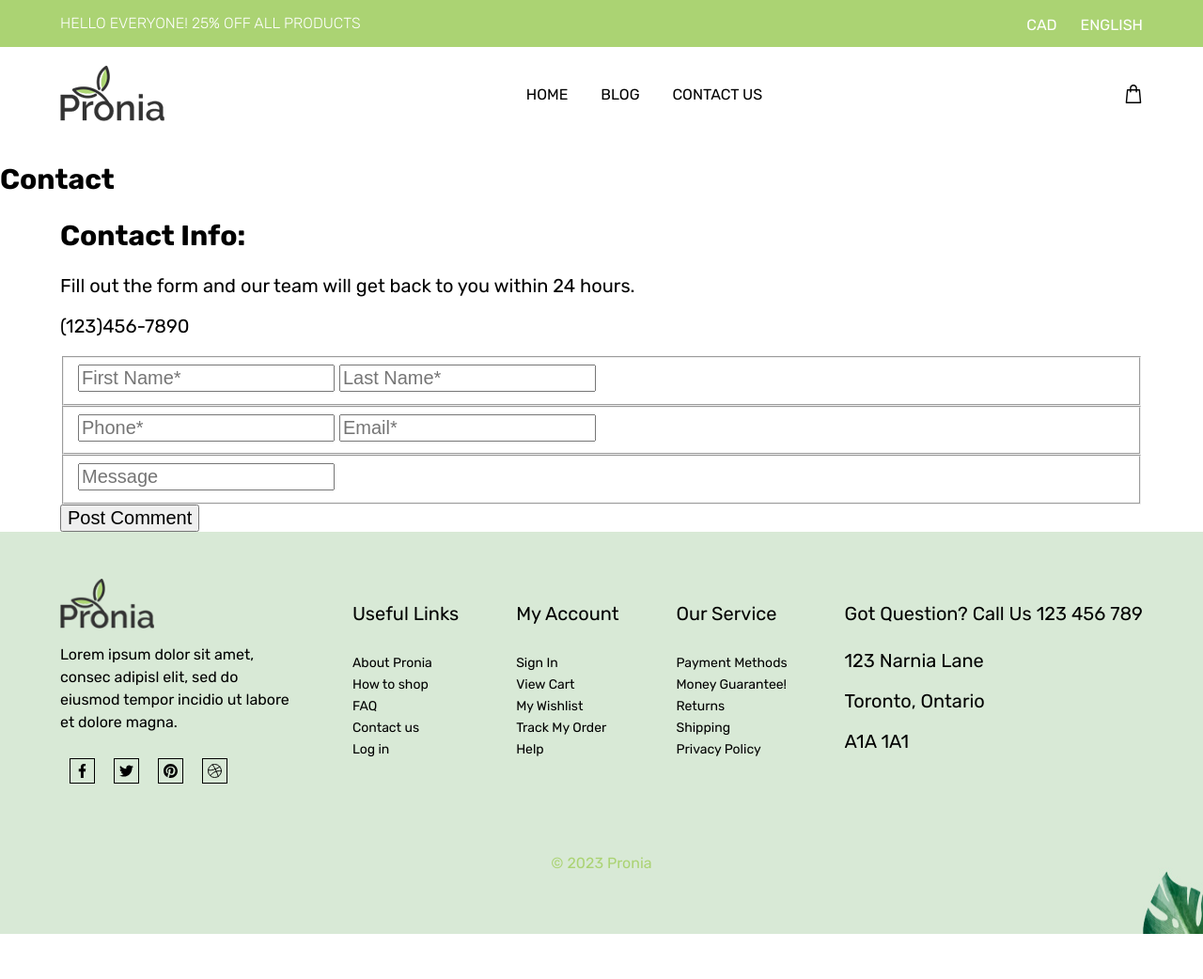
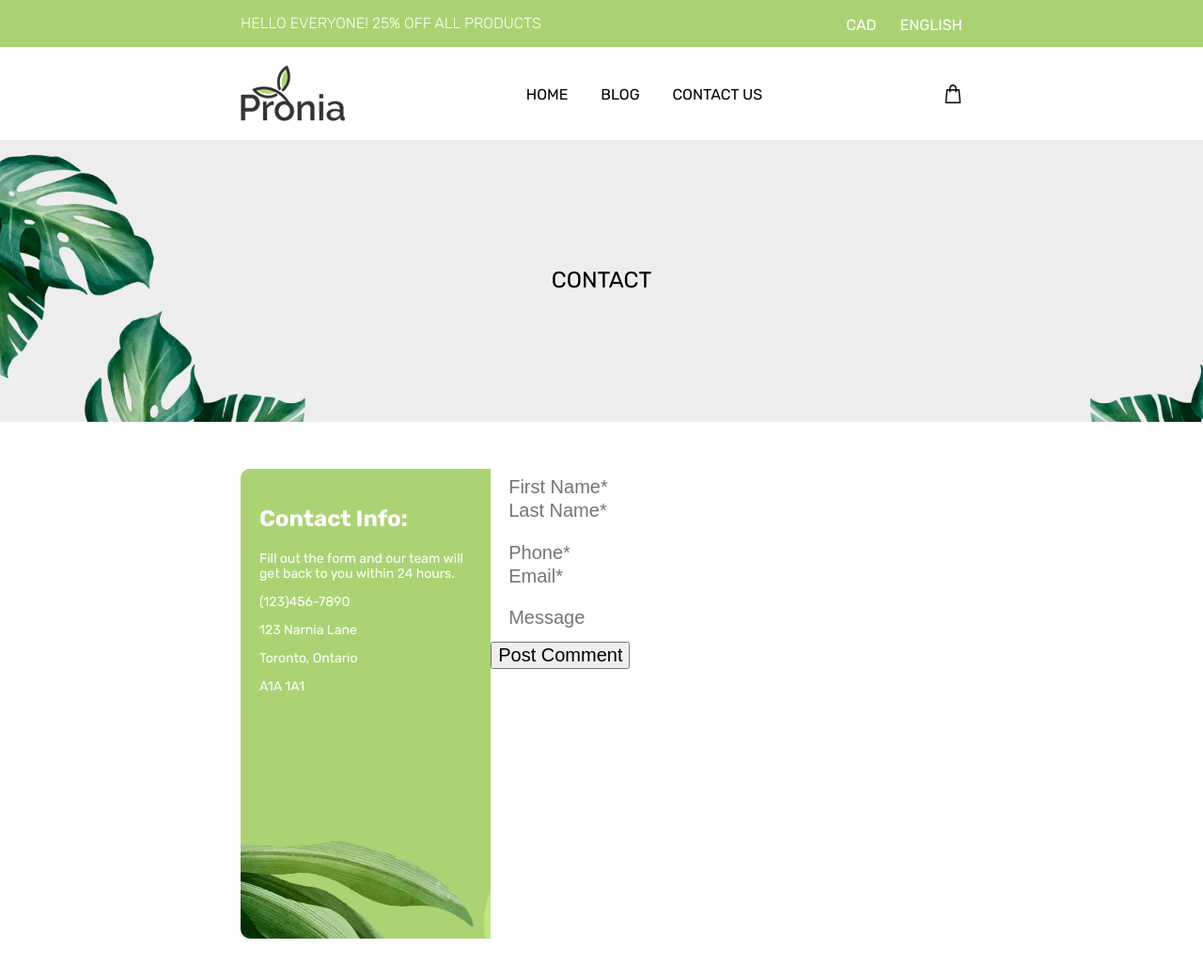
Before and after one commit to wilsonchoi90/wilson-choi-project-one, a plain HTML site: page contact.html in a window 1280 px wide. Shown: the top 1042 px of the page at 94% size. Before the commit the page ends 994 px from the top, so only its background shows below. Drawn offline with Linux system fonts and the light colour scheme.

Commit message:
added styling to contact page

```diff
--- a/contact.html
+++ b/contact.html
@@ -8,7 +8,7 @@
         <link rel="preconnect" href="https://fonts.googleapis.com">
         <link rel="preconnect" href="https://fonts.gstatic.com" crossorigin>
         <link href="https://fonts.googleapis.com/css2?family=Rubik:wght@300;400;500;700&display=swap" rel="stylesheet">
-        <link rel="stylesheet" href="./styles/contact.css">
+        <link rel="stylesheet" href="./styles/contact-style.css">
     <title>Pronia Plants</title>
 </head>
 <body>
@@ -55,17 +55,21 @@
     <main>
         <!-- Contact Banner -->
         <section class="contact-banner">
-            <h2>Contact</h2>
+            <div class="wrapper">
+                <h1>Contact</h1>
+            </div>
         </section>
 
         <!-- Contact Form -->
         <section class="contact-form">
-            <div class="wrapper contact">
+            <div class="wrapper contact-parent">
                 <div class="contact-info">
                     <h2>Contact Info:</h2>
                     <p>Fill out the form and our team will get back to you within 24 hours.</p>
                     <p>(123)456-7890</p>
-                    <p></p>
+                    <p>123 Narnia Lane</p>
+                    <p>Toronto, Ontario</p>
+                    <p>A1A 1A1</p>
                 </div>
                 <div class="form-area">
                     <form action="">
@@ -87,7 +91,7 @@
 
                         <fieldset>
                             <label for="message" class="sr-only">Message</label>
-                            <input type="text" placeholder="Message" required="true" id="message">
+                            <input type="text" placeholder="Message" required="true" id="message" maxlength="500">
                         </fieldset>
 
                         <button>Post Comment</button>
--- a/styles/sass/_contact-info.scss
+++ b/styles/sass/_contact-info.scss
@@ -0,0 +1,73 @@
+$green: #abd373;
+$darkeygrey: #4c4c4c;
+$black: #000;
+$lightgrey: #88cce2;
+$white: #fff;
+$faintblue: #f6f7fb;
+
+.wrapper {
+    width: 60%;
+}
+
+// Contact Heading
+.contact-banner {
+    background: url(./../assets/contact-header.jpg);
+    height: 300px;
+    background-size: cover;
+    background-repeat: no-repeat;
+
+    .wrapper {
+        display: flex;
+        justify-content: center;
+        align-items: center;
+
+        h1 {
+            text-transform: uppercase;
+            font-size: 1.2rem;
+            font-weight: 400;
+            padding-top: 120px;
+        }
+    }
+}
+
+// Contact Info
+.contact-form {
+    padding: 50px 0px;
+
+    .contact-parent {
+        display: flex;
+
+        .contact-info {
+            background: url(./../assets/contact.jpg);
+            background-repeat: no-repeat;
+            background-size: center;
+            width: 260px;
+            height: 500px;
+            padding: 20px 20px;
+
+            h2 {
+                color: $white;
+                font-size: 1.2rem;
+
+            }
+
+            p {
+                color: $white;
+                font-size: 0.7rem;
+            }
+        }
+    }
+}
+
+// Form styling
+fieldset {
+    border: 0;
+
+    input {
+        border: 0;
+    }
+
+    .placeholder {
+        font-size: 0.7rem;
+    }
+}
```
Also changed, not shown: styles/contact-style.css, styles/sass/contact-style.scss (renamed from styles/sass/contact.scss).
